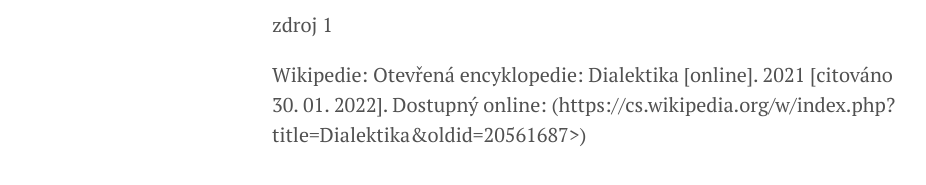
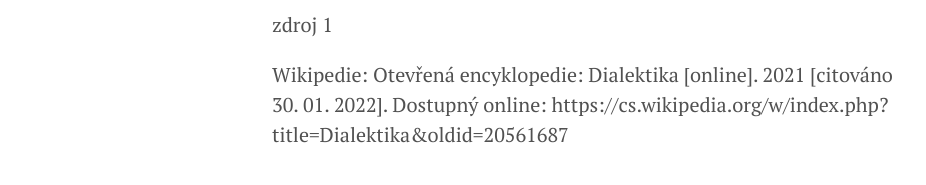
Before and after one commit to janbkrejci/dialektika, a Jekyll site: the page built from _posts/2022-01-31-test.md, in a window 1280 px wide. Shown: the part 501-686 px from the top of the page, without its empty margins (8-934 px from the left). Built offline with Jekyll 4.4.1, drawn with Linux system fonts in a browser that asks for light colours.

```diff
--- a/_posts/2022-01-31-test.md
+++ b/_posts/2022-01-31-test.md
@@ -4,7 +4,7 @@ title: "Testovací stránka"
 categories: site
 sources:
   - zdroj 1
-  - "Wikipedie: Otevřená encyklopedie: Dialektika [online]. 2021 [citováno 30. 01. 2022]. Dostupný online: (https://cs.wikipedia.org/w/index.php?title=Dialektika&oldid=20561687>)"
+  - "Wikipedie: Otevřená encyklopedie: Dialektika [online]. 2021 [citováno 30. 01. 2022]. Dostupný online: https://cs.wikipedia.org/w/index.php?title=Dialektika&oldid=20561687"
 ---
 
 Proč by to nešlo lépe??
```
